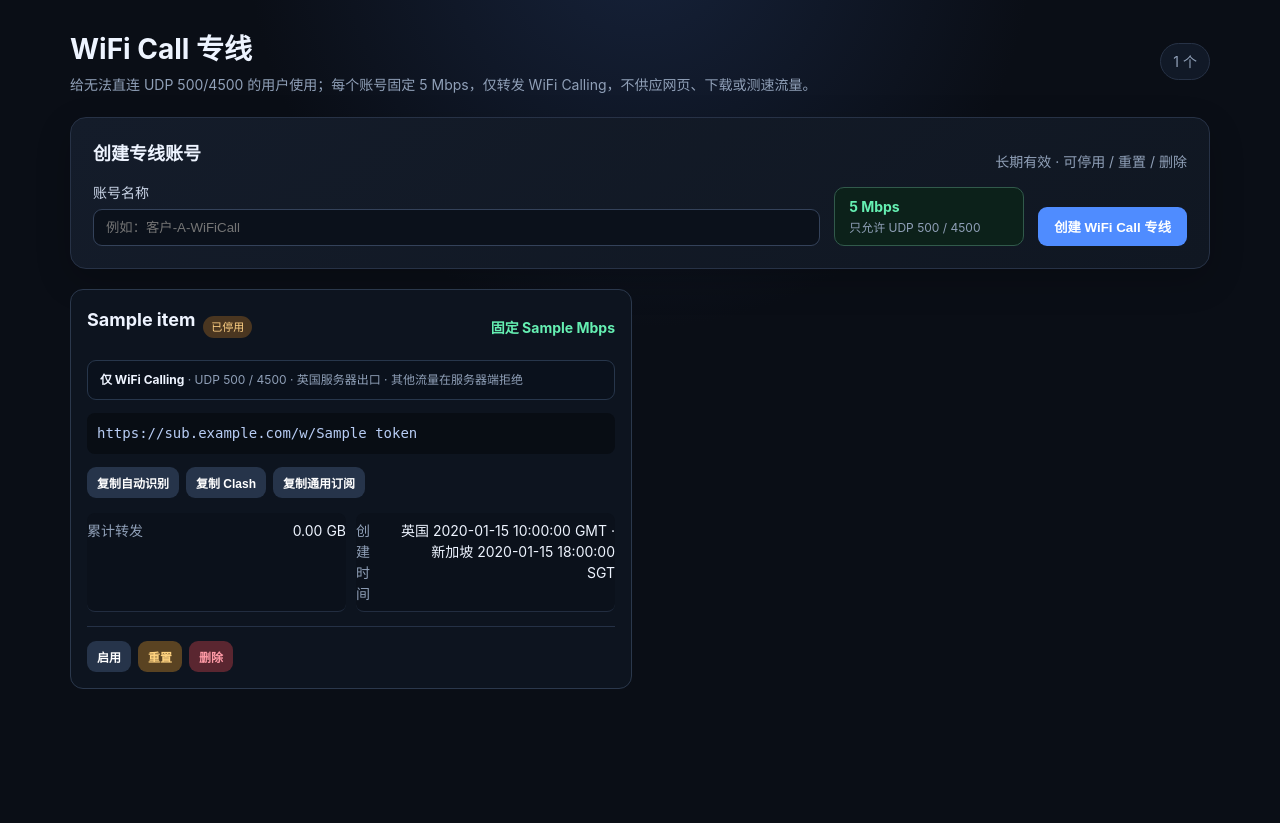
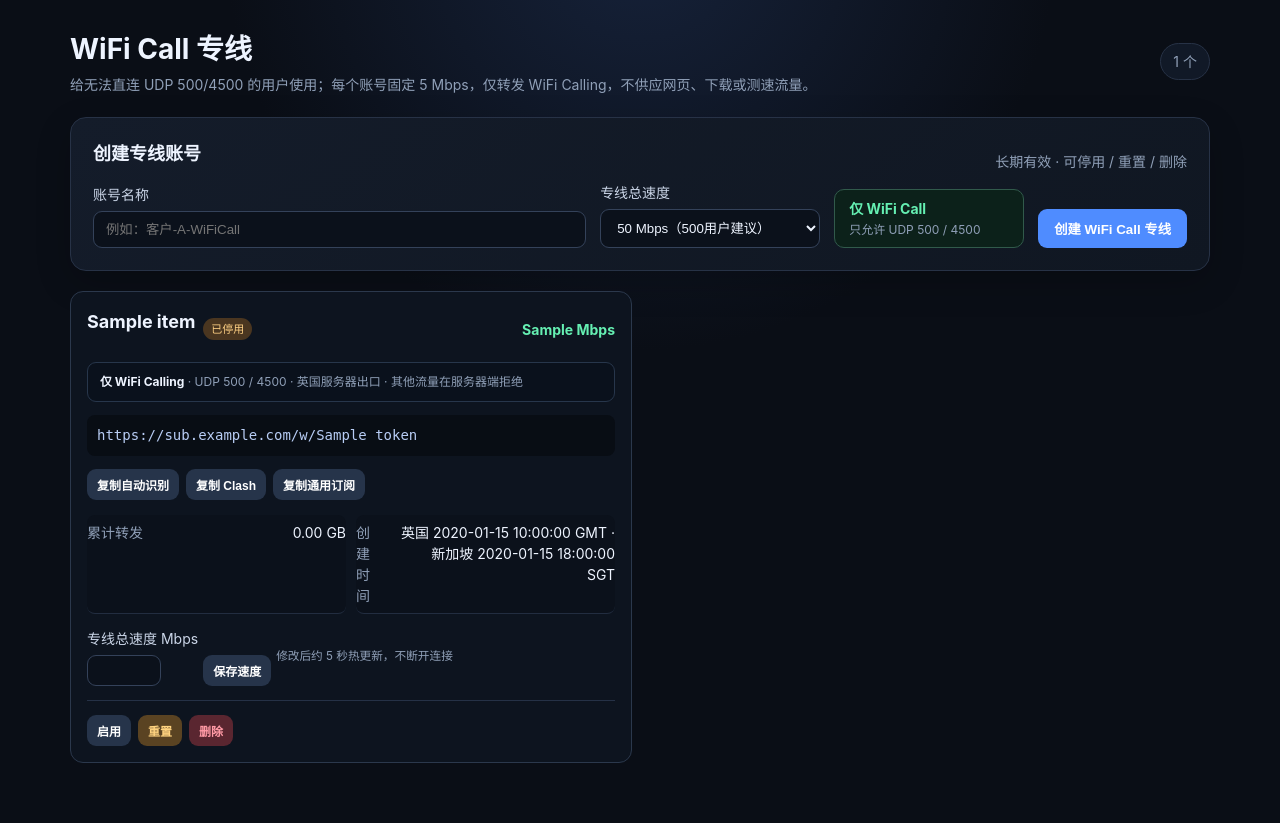
Before and after one commit to 8100996-afk/Proxy-UK-wificall, a Flask app: template proxy_panel/templates/wifi_access.html in a window 1280 px wide. Shown: the part 66-889 px from the top of the page. Before the commit the page ends 755 px from the top, so only its background shows below. Run offline with Flask 3, Linux system fonts and the light colour scheme; the template is opened without the code that fills it: most values are stand-ins (such as "Sample title", 1, 10 or a date in 2020); parts of the project's set-up code (start-up, migrations or seed data) failed here and were passed over.

Commit message:
Make WiFi Calling line speed configurable

```diff
--- a/proxy_panel/app.py
+++ b/proxy_panel/app.py
@@ -644,8 +644,12 @@ def create_app():
     @login_required
     def wifi_access_add():
         name = request.form.get("name", "").strip()
-        if not name or len(name) > 80:
-            flash("专线名称不能为空，且不能超过 80 个字符", "error")
+        try:
+            speed_mbps = int(request.form.get("speed_mbps", "50"))
+        except ValueError:
+            speed_mbps = 0
+        if not name or len(name) > 80 or not 5 <= speed_mbps <= 200:
+            flash("专线名称不能为空，速度必须在 5–200 Mbps", "error")
             return redirect(url_for("wifi_access_page"))
         token, vless_uuid, trojan_password = new_subscription_values()
         try:
@@ -655,15 +659,39 @@ def create_app():
                     return redirect(url_for("wifi_access_page"))
                 conn.execute(
                     """INSERT INTO wifi_access(name,token,vless_uuid,trojan_password,speed_mbps,
-                       created_at,updated_at) VALUES(?,?,?,?,5,?,?)""",
-                    (name, token, vless_uuid, trojan_password, now(), now()),
+                       created_at,updated_at) VALUES(?,?,?,?,?,?,?)""",
+                    (name, token, vless_uuid, trojan_password, speed_mbps, now(), now()),
                 )
         except sqlite3.IntegrityError:
             flash("专线名称已存在，请换一个名称", "error")
             return redirect(url_for("wifi_access_page"))
         schedule_rebuild()
-        add_event("success", f"创建 WiFi Call 专线 {name}（固定 5 Mbps）")
+        add_event("success", f"创建 WiFi Call 专线 {name}（{speed_mbps} Mbps）")
         flash("WiFi Call 专线已创建；约 3 秒后生效", "success")
+        return redirect(url_for("wifi_access_page"))
+
+    @app.post("/wifi-access/<int:account_id>/speed")
+    @login_required
+    def wifi_access_speed(account_id):
+        try:
+            speed_mbps = int(request.form.get("speed_mbps", "0"))
+        except ValueError:
+            speed_mbps = 0
+        if not 5 <= speed_mbps <= 200:
+            flash("专线速度必须在 5–200 Mbps", "error")
+            return redirect(url_for("wifi_access_page"))
+        with db() as conn:
+            row = conn.execute("SELECT name FROM wifi_access WHERE id=?", (account_id,)).fetchone()
+            if row:
+                conn.execute(
+                    "UPDATE wifi_access SET speed_mbps=?,updated_at=? WHERE id=?",
+                    (speed_mbps, now(), account_id),
+                )
+        if not row:
+            flash("WiFi Call 专线不存在", "error")
+        else:
+            add_event("info", f"WiFi Call 专线 {row['name']} 调整为 {speed_mbps} Mbps")
+            flash(f"专线速度已热更新为 {speed_mbps} Mbps，无需重启", "success")
         return redirect(url_for("wifi_access_page"))
 
     @app.post("/wifi-access/<int:account_id>/toggle")
--- a/proxy_panel/static/pages.css
+++ b/proxy_panel/static/pages.css
@@ -195,7 +195,7 @@ nav a.current {
   margin: 0;
 }
 
-.wifi-access-form {display:grid;grid-template-columns:1fr auto auto;gap:14px;align-items:end}
+.wifi-access-form {display:grid;grid-template-columns:1fr 220px auto auto;gap:14px;align-items:end}
 .policy-chip {display:grid;gap:2px;padding:8px 14px;border:1px solid #315a4b;border-radius:10px;background:#0c211a;min-width:190px}
 .policy-chip b,.speed-badge {color:#65efb2}
 .policy-chip span,.scope-note {color:var(--muted);font-size:12px}
@@ -206,6 +206,8 @@ nav a.current {
 .wifi-access-meta {margin:15px 0 0}
 .wifi-access-meta>div {display:flex;justify-content:space-between;gap:16px;padding:7px 0;border-bottom:1px solid #222d40}
 .wifi-access-meta dd {margin:0;text-align:right}
+.wifi-speed-form {margin-top:14px!important;align-items:end}
+.wifi-speed-form small {color:var(--muted);align-self:center}
 @media(max-width:850px){.wifi-access-form{grid-template-columns:1fr}.wifi-access-form button{width:100%}}
 
 .carrier-title {
--- a/proxy_panel/templates/base.html
+++ b/proxy_panel/templates/base.html
@@ -5,7 +5,7 @@
   <meta name="viewport" content="width=device-width, initial-scale=1">
   <title>{% block title %}Proxy Panel{% endblock %}</title>
   <link rel="stylesheet" href="{{ url_for('static', filename='style.css') }}">
-  <link rel="stylesheet" href="{{ url_for('static', filename='pages.css') }}?v=20261030-3">
+  <link rel="stylesheet" href="{{ url_for('static', filename='pages.css') }}?v=20261030-4">
 </head>
 <body>
   <header>
--- a/proxy_panel/templates/wifi_access.html
+++ b/proxy_panel/templates/wifi_access.html
@@ -7,13 +7,14 @@
   <form method="post" action="/wifi-access" class="wifi-access-form">
     <input type="hidden" name="csrf" value="{{ csrf_token }}">
     <label>账号名称<input name="name" maxlength="80" placeholder="例如：客户-A-WiFiCall" required></label>
-    <div class="policy-chip"><b>5 Mbps</b><span>只允许 UDP 500 / 4500</span></div>
+    <label>专线总速度<select name="speed_mbps"><option value="5">5 Mbps</option><option value="10">10 Mbps</option><option value="20">20 Mbps</option><option value="50" selected>50 Mbps（500用户建议）</option><option value="100">100 Mbps</option><option value="200">200 Mbps</option></select></label>
+    <div class="policy-chip"><b>仅 WiFi Call</b><span>只允许 UDP 500 / 4500</span></div>
     <button type="submit">创建 WiFi Call 专线</button>
   </form>
 </section>
 <div class="sub-grid">{% for account in accounts %}
   <article class="sub-card wifi-access-card">
-    <div class="sub-head"><div><h2>{{ account.name }}</h2><span class="badge {{ 'active' if account.enabled else 'disabled' }}">{{ '运行中' if account.enabled else '已停用' }}</span></div><span class="speed-badge">固定 {{ account.speed_mbps }} Mbps</span></div>
+    <div class="sub-head"><div><h2>{{ account.name }}</h2><span class="badge {{ 'active' if account.enabled else 'disabled' }}">{{ '运行中' if account.enabled else '已停用' }}</span></div><span class="speed-badge">{{ account.speed_mbps }} Mbps</span></div>
     <p class="scope-note"><b>仅 WiFi Calling</b> · UDP 500 / 4500 · 英国服务器出口 · 其他流量在服务器端拒绝</p>
     <code class="url">{{ sub_base_url }}/w/{{ account.token }}</code>
     <div class="actions copy-row">
@@ -22,6 +23,7 @@
       <button class="small" type="button" data-copy="{{ sub_base_url }}/w/{{ account.token }}?format=base64">复制通用订阅</button>
     </div>
     <dl class="wifi-access-meta"><div><dt>累计转发</dt><dd>{{ account.used_bytes|traffic_gb }} GB</dd></div><div><dt>创建时间</dt><dd>{{ account.created_at|dual_time }}</dd></div></dl>
+    <form method="post" action="/wifi-access/{{ account.id }}/speed" class="inline-fields compact wifi-speed-form"><input type="hidden" name="csrf" value="{{ csrf_token }}"><label>专线总速度 Mbps<input name="speed_mbps" type="number" min="5" max="200" value="{{ account.speed_mbps }}" required></label><button class="small" type="submit">保存速度</button><small>修改后约 5 秒热更新，不断开连接</small></form>
     <div class="actions foot">
       <form method="post" action="/wifi-access/{{ account.id }}/toggle"><input type="hidden" name="csrf" value="{{ csrf_token }}"><button class="small">{{ '停用' if account.enabled else '启用' }}</button></form>
       <form method="post" action="/wifi-access/{{ account.id }}/reset" onsubmit="return confirm('旧订阅链接和节点凭据会立即失效，确认重置？')"><input type="hidden" name="csrf" value="{{ csrf_token }}"><button class="small warning">重置</button></form>
```
Also changed, not shown: proxy_panel/rate_limiter.py (+40 -3 lines), tests/test_panel.py (+5 -1 lines), README.md.
